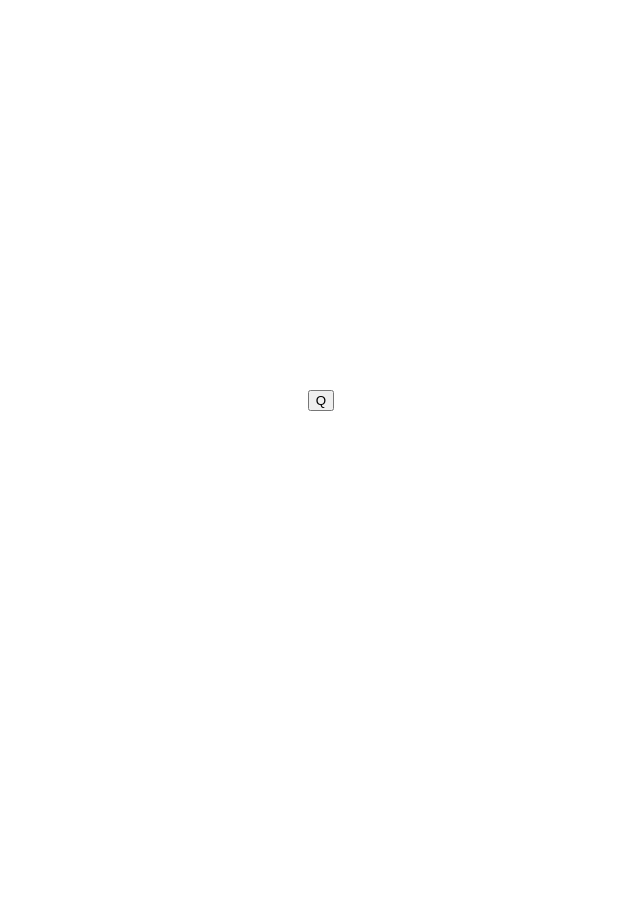
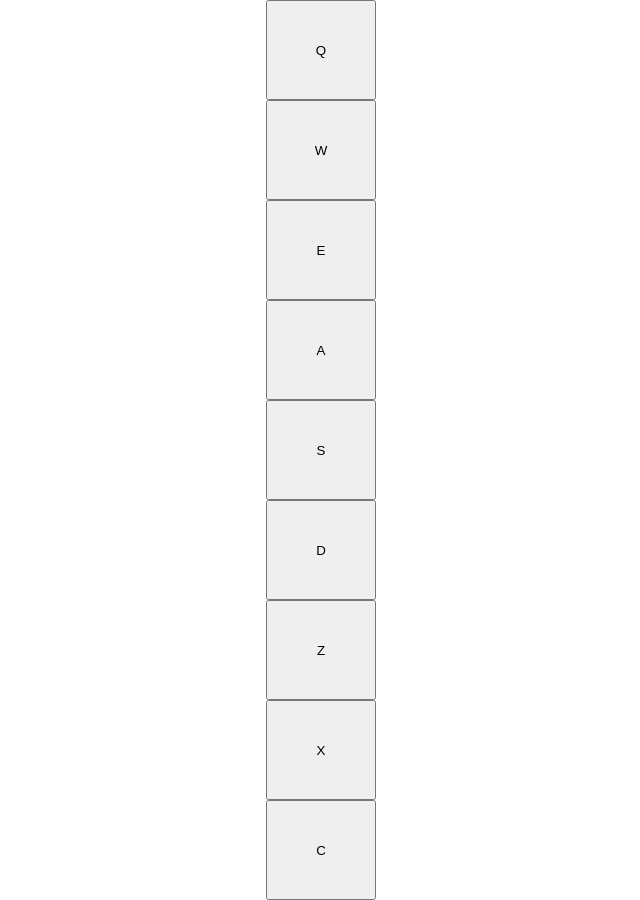
Before and after one commit to JosueMrt/react-drum-machine, a React (Create React App) app: page / in a window 1280 px wide. Shown: the whole page, without its empty margins (319-959 px from the left). Before the commit the page ends 800 px from the top, so only its background shows below. Built offline with nearby package versions, Linux system fonts and the light colour scheme.

Commit message:
Created drumkit and mapped drum pads

```diff
--- a/src/App.css
+++ b/src/App.css
@@ -5,3 +5,8 @@
   align-items: center;
   justify-content: center;
 }
+
+.drum-pad button {
+  height: 100px;
+  width: 110px;
+}
--- a/src/App.js
+++ b/src/App.js
@@ -1,12 +1,17 @@
 import React from 'react';
 import './App.css';
-import DrumPad from './components/DrumPad'
+import DrumPad from './components/DrumPad';
+import drumkit from './drumkit.js';
 
 function App() {
   return (
     <div className="App">
       <div id="drum-machine">
-        <DrumPad />
+        {drumkit.map((val, index) => <DrumPad
+        binding={drumkit[index].binding}
+        source={drumkit[index].source}
+        index={index}
+        />)}
       </div>
     </div>
   );
--- a/src/components/DrumPad.js
+++ b/src/components/DrumPad.js
@@ -1,16 +1,15 @@
 import React from 'react';
 
-function DrumPad() {
-    function playSound() {
-            const sound = document.getElementById('q');
-            console.log(sound);
-            sound.currentTime = 0;
-            sound.play();
+function DrumPad({ index, binding, source }) {
+    const playSound = () => {
+        const sound = document.getElementById(binding);
+        sound.currentTime = 0;
+        sound.play();
     }
     return (
-        <div>
-            <audio id="q" className="clip" src="https://s3.amazonaws.com/freecodecamp/drums/punchy_kick_1.mp3"></audio>
-            <button onClick={playSound}>Q</button>
+        <div className="drum-pad">
+            <audio id={binding} className="clip" src={source}></audio>
+            <button onClick={playSound}>{binding.toUpperCase()}</button>
         </div>
     );
 }
--- /dev/null
+++ b/src/drumkit.js
@@ -0,0 +1,51 @@
+const drumkit = [
+    {
+        name: 'Kick',
+        binding: 'q',
+        source: 'https://doc-10-8s-docs.googleusercontent.com/docs/securesc/01stb9to8rhocctucjmsh047jfr214oh/v3p01qmt0t35b16atdmd6gluqrmnf0r1/1585662975000/03962795390469211885/03962795390469211885/11KV2LrCRxxf8z1pdJpoSJeEobUlQhtKJ?authuser=0&nonce=kts69dp6os5ie&user=03962795390469211885&hash=570hus8dtpqc0loepsuu54ji378dlfej'
+    },
+    {
+        name: 'Snare',
+        binding: 'w',
+        source: 'https://doc-0k-8s-docs.googleusercontent.com/docs/securesc/01stb9to8rhocctucjmsh047jfr214oh/uoaii4qboae44stj981ar8gojv0h6fbt/1585662075000/03962795390469211885/03962795390469211885/16IQXe_TWoyGKvVTGA_zz9MizmcpWFsMf?authuser=0'
+    },
+    {
+        name: 'Hihat',
+        binding: 'e',
+        source: 'https://doc-0k-8s-docs.googleusercontent.com/docs/securesc/01stb9to8rhocctucjmsh047jfr214oh/uoaii4qboae44stj981ar8gojv0h6fbt/1585662075000/03962795390469211885/03962795390469211885/16IQXe_TWoyGKvVTGA_zz9MizmcpWFsMf?authuser=0'
+    },
+    {
+        name: 'Crash',
+        binding: 'a',
+        source: 'https://doc-0g-8s-docs.googleusercontent.com/docs/securesc/01stb9to8rhocctucjmsh047jfr214oh/as7183emf2mjsd5k63mb2059826u5cv0/1585662375000/03962795390469211885/03962795390469211885/1RBfloy0erfyFe1eXK8b_E5nWvQtaTFkw?authuser=0'
+    },
+    {
+        name: 'Perc 1',
+        binding: 's',
+        source: 'https://doc-0k-8s-docs.googleusercontent.com/docs/securesc/01stb9to8rhocctucjmsh047jfr214oh/fjritq6jocp99ksr2jqgnnp8a40efm4i/1585662225000/03962795390469211885/03962795390469211885/126tawy79GSV6PZ5FFj_luDHFOmSPX5es?authuser=0'
+    },
+    {
+        name: 'Perc 2',
+        binding: 'd',
+        source: 'https://doc-0s-8s-docs.googleusercontent.com/docs/securesc/01stb9to8rhocctucjmsh047jfr214oh/ud50bj0f25g3uspm8efislb6g02p1kpu/1585662300000/03962795390469211885/03962795390469211885/1pE8xLQD-3efWkW6RUHM2ERXm_HldFsNV?authuser=0'
+    },
+    {
+        name: 'Shaker',
+        binding: 'z',
+        source: 'https://doc-10-8s-docs.googleusercontent.com/docs/securesc/01stb9to8rhocctucjmsh047jfr214oh/v53bsgb4d15ii5j1713ff7msk9jftuqd/1585662300000/03962795390469211885/03962795390469211885/1PBxxZUu7Hx2Q3EX37uuZOwz9ufhhU6f9?authuser=0'
+    },
+    {
+        name: 'Sample 1',
+        binding: 'x',
+        source: 'https://doc-04-8s-docs.googleusercontent.com/docs/securesc/01stb9to8rhocctucjmsh047jfr214oh/mrgr2vmhf1n02incm2kql3abt5q0p8jv/1585662375000/03962795390469211885/03962795390469211885/1VknTSnqu-SE-jPNxUXmyijADIv9ILkzQ?authuser=0'
+    },
+    {
+        name: 'Sample 2',
+        binding: 'c',
+        source: 'https://doc-00-8s-docs.googleusercontent.com/docs/securesc/01stb9to8rhocctucjmsh047jfr214oh/7gnpocl4hiq5h68437ar2vbnoprcr5nc/1585662450000/03962795390469211885/03962795390469211885/1CH5eSXyiJ_okmAG1ME2XyHNgwZMsrmDW?authuser=0&nonce=2rivfojl289pg&user=03962795390469211885&hash=iqbhkt13loq8b5vebpske313a364go8d'
+    },
+
+
+]
+
+export default drumkit
```
Also changed, not shown: 1 other file (tests, documents, lock files or other folders).
